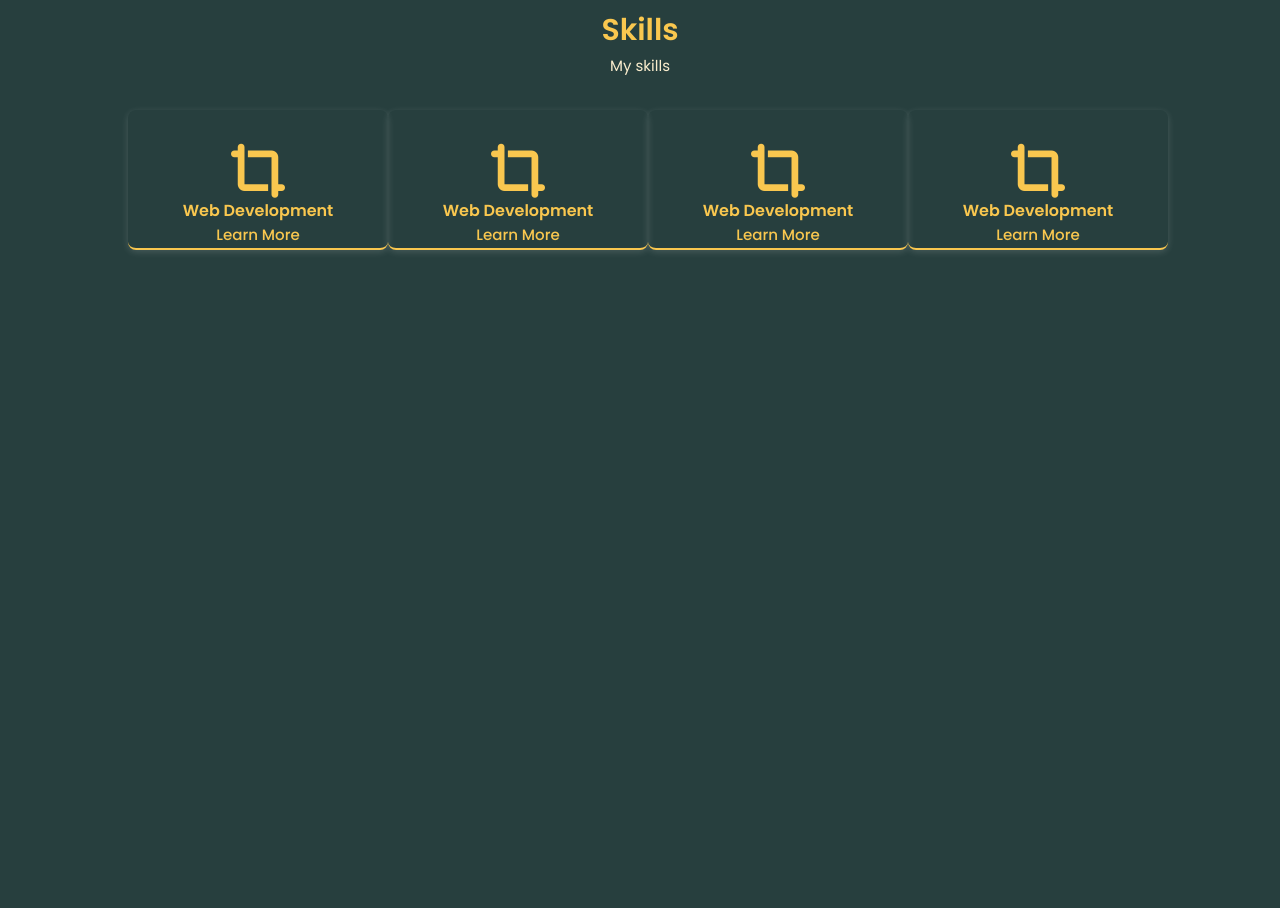
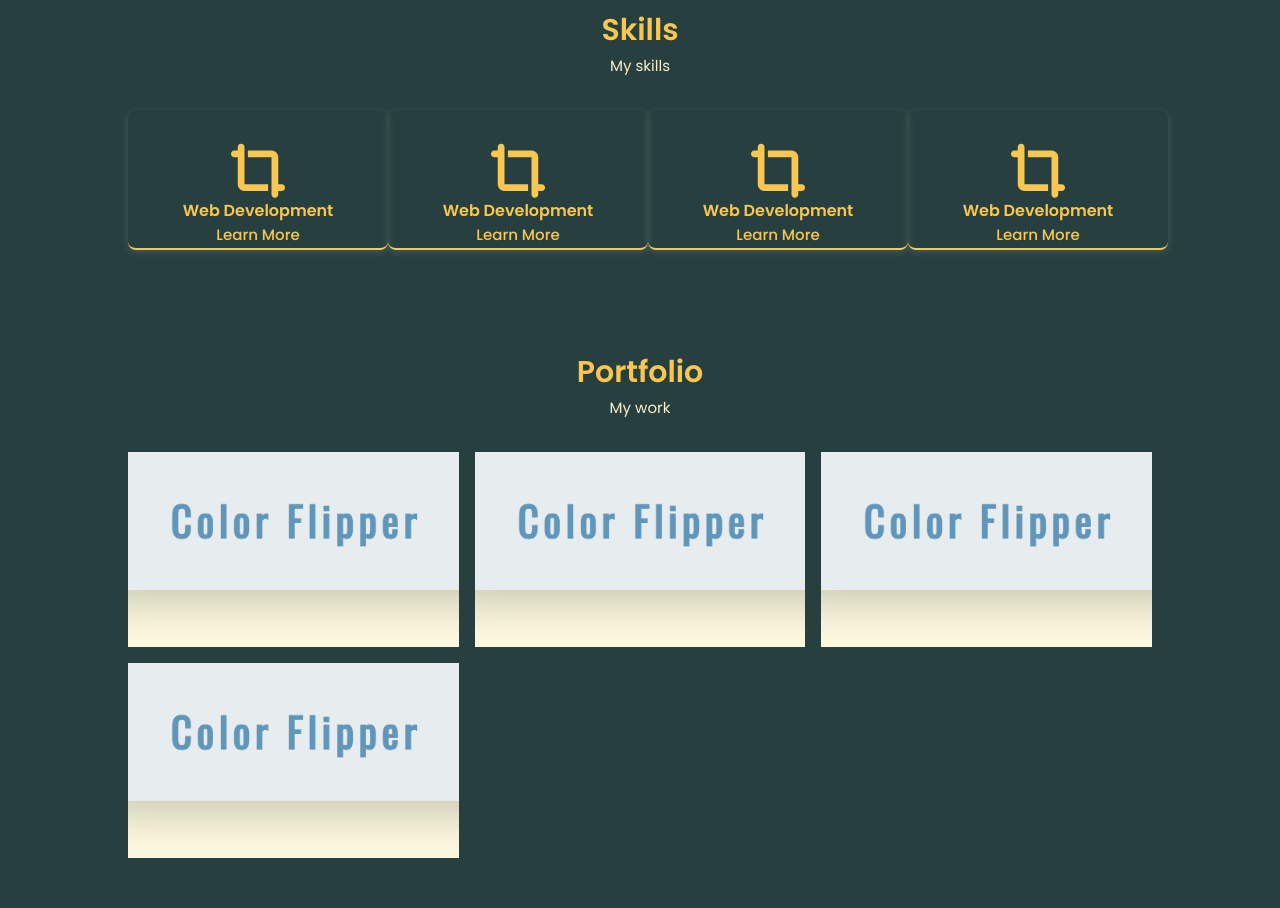
Before and after one commit to MenagoChicken/local_portfolio, a plain HTML site: page index.html in a window 1280 px wide. Shown: the part 1821-2729 px from the top of the page. Before the commit the page ends 2121 px from the top, so only its background shows below. Drawn offline with Linux system fonts and the light colour scheme.

Commit message:
portfolio_section
portfolio section finished

```diff
--- a/index.html
+++ b/index.html
@@ -162,6 +162,27 @@
         </div>
       </div>
     </section>
+    <!---------------------- PORTFOLIO SECTION ------------------------>
+    <section class="portfolio-section">
+      <header class="heading">
+        <h2>Portfolio</h2>
+        <span>My work</span>
+      </header>
+      <div class="portfolio-content">
+        <div class="portfolio-img">
+          <img src="./img/project1.PNG" alt="color flipper" />
+        </div>
+        <div class="portfolio-img">
+          <img src="./img/project1.PNG" alt="color flipper" />
+        </div>
+        <div class="portfolio-img">
+          <img src="./img/project1.PNG" alt="color flipper" />
+        </div>
+        <div class="portfolio-img">
+          <img src="./img/project1.PNG" alt="color flipper" />
+        </div>
+      </div>
+    </section>
 
     <!---------------------- TEMPLATE COMMENT ------------------------>
   </body>
--- a/style.css
+++ b/style.css
@@ -259,5 +259,27 @@ section {
 .services-box:hover a {
   color: var(--dark_primary);
 }
+/************* PORTFOLIO SECTION **************/
+.portfolio-content {
+  display: grid;
+  grid-template-columns: repeat(auto-fit, minmax(280px, auto));
+  gap: 1rem;
+  margin-top: 2rem;
+}
+
+.portfolio-img {
+  overflow: hidden;
+  border-radius: 0.5 rem;
+}
+
+.portfolio-img img {
+  width: 100%;
+  display: block;
+}
+
+.portfolio-img img:hover {
+  transform: scale(1.1);
+  transition: 1s;
+}
 
 /************* COMMENT TEMPLATE **************/
```
Also changed, not shown: img/project1.PNG (added).
